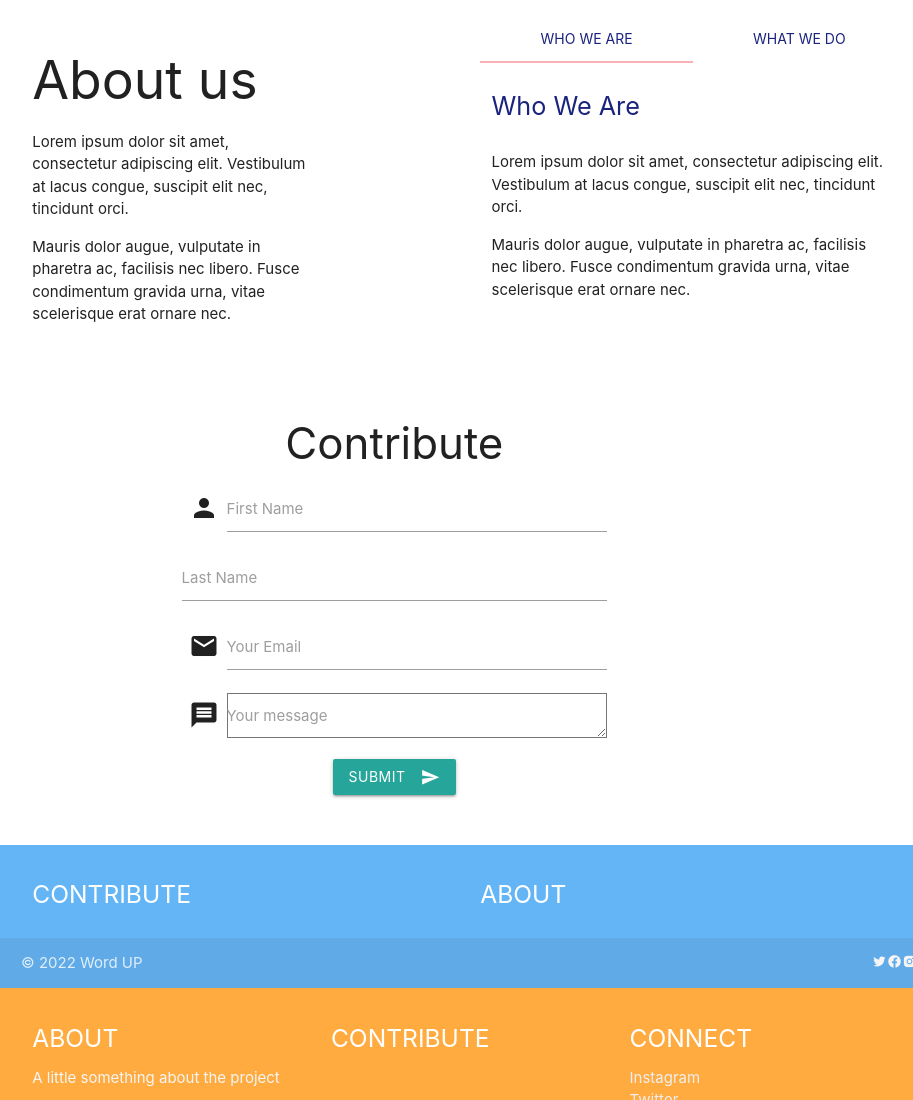
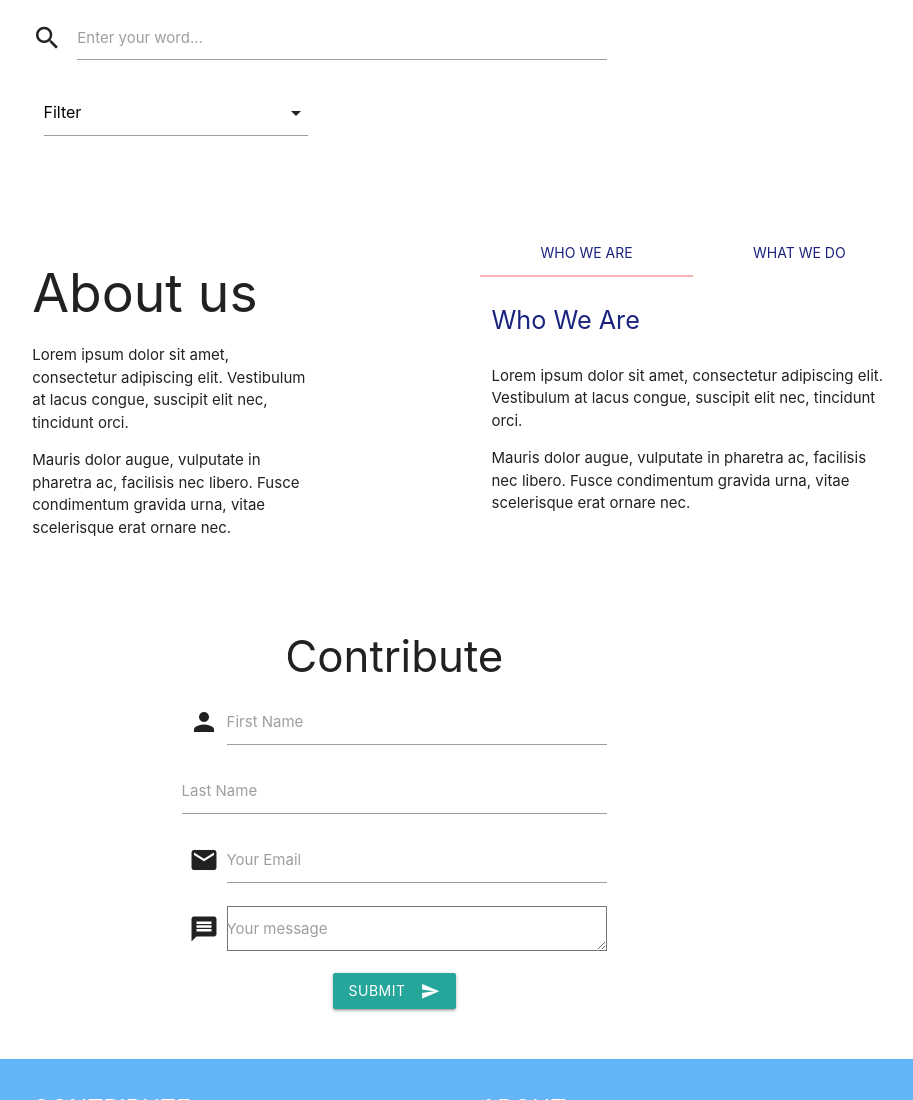
Before and after one commit to Samantha-Sokolis/team-project-1, a plain HTML site: page index.html in a window 1280 px wide. Shown: the top 1100 px of the page, without its empty margins (171-1084 px from the left). Drawn offline with nearby package versions, Linux system fonts and the light colour scheme.

Commit message:
Add search bar and filter options

```diff
--- a/index.html
+++ b/index.html
@@ -30,8 +30,29 @@
         <!-- Recent search summary-->
         <!-- Word of the Day -->
         <!-- Fun fact PH-->
-        <!-- Search Bar BEC-->
-        <!-- Filters -->
+        <!-- Add form for search bar-->
+        <div class="container">
+            <div class="row">
+                <form class="col s12">
+                    <div class="row">
+                      <div class="input-field col s8">
+                        <i class="material-icons prefix">search</i>
+                        <textarea id="icon_prefix2" class="materialize-textarea"></textarea>
+                        <label for="icon_prefix2">Enter your word...</label>
+<!--Add multiple select dropdown for filtering search request-->
+                        <div class="input-field col s6">
+                            <select multiple>
+                              <option value="" disabled selected>Filter</option>
+                              <option value="1">Option 1</option>
+                              <option value="2">Option 2</option>
+                              <option value="3">Option 3</option>
+                            </select>
+                          </div>
+                      </div>
+                    </div>
+                  </form>
+              </div>
+        </div>
         <!-- Result cards -->
         <!-- Result cards more BEC-->
 
@@ -174,8 +195,8 @@
 
 </body>
 <!-- Compiled and minified JavaScript links-->
-<script src="jquery-3.6.0.min.js"></script>
+<script src="https://code.jquery.com/jquery-3.5.1.min.js"></script>
 <script src="https://cdnjs.cloudflare.com/ajax/libs/materialize/1.0.0/js/materialize.min.js"></script>
-<script src="/js/script.js"> </script>
+<script src="js/script.js"> </script>
 
 </html>
--- a/js/script.js
+++ b/js/script.js
@@ -1,3 +1,16 @@
+// Initialise select options for search filter
+
+document.addEventListener('DOMContentLoaded', function() {
+    var elems = document.querySelectorAll('select');
+    var instances = M.FormSelect.init(elems, options);
+  });
+
+  // Or with jQuery
+
+  $(document).ready(function(){
+    $('select').formSelect();
+  });
+
 // About us tabs
 
 $('.tabs').tabs();
```
